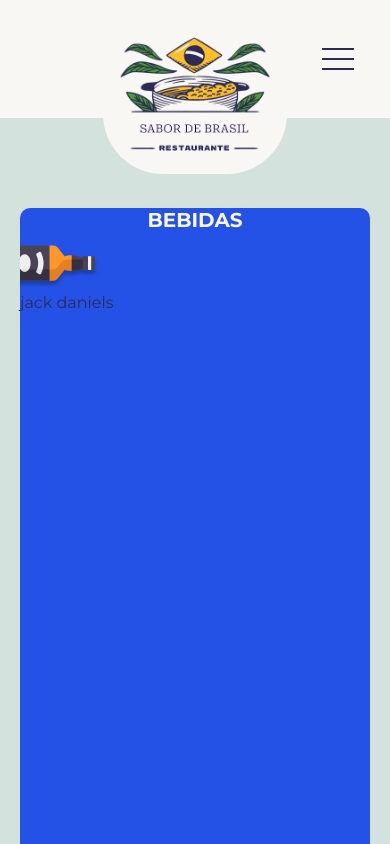
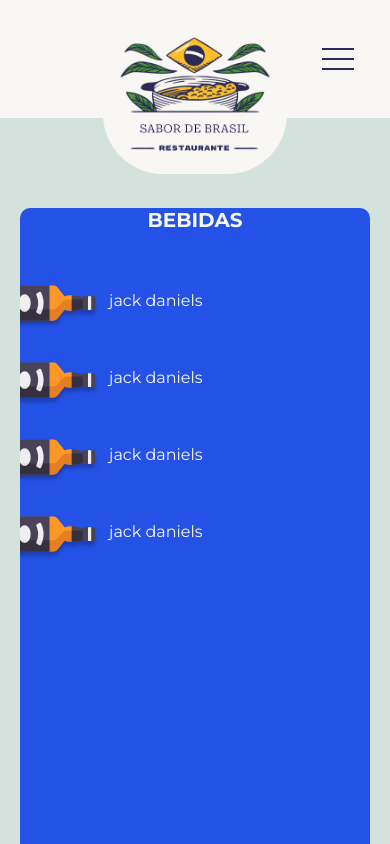
Before and after one commit to uGustavoB/Mkl-Project01, a plain HTML site: page bebidas.html in a window 390 px wide. Shown: the top 844 px of the page. Drawn offline with nearby package versions, Linux system fonts and the light colour scheme; a web font is replaced by a local one.

Commit message:
felipeifpb bebidas

```diff
--- a/beb.css
+++ b/beb.css
@@ -491,6 +491,7 @@ footer .footer-ct{
         justify-content: center;
         align-items: center;
         flex-direction: column;
+        margin-bottom: 40px;
     }
     .titulo h1{
         text-align: center;
@@ -501,11 +502,15 @@ footer .footer-ct{
         display: flex;
         flex-direction: column;
     }
-    section.bebidas > div.tipo-bebidas {
+
+    .tipos-bebidas {
         display: flex;
-        flex-direction: column;
-        justify-content: start;
         align-items: center;
+        margin-top: 20px;
+    }
+    .tipos-bebidas p{
+        margin-left: 10px;
+        color: #F8F7F3;
     }
 }
 @media screen and (max-width: 700px){
--- a/bebidas.html
+++ b/bebidas.html
@@ -35,6 +35,18 @@
                             <img src="img/whiskey.png" alt="whiskey">
                             <p>jack daniels</p>
                         </div>
+                        <div class="tipos-bebidas">
+                            <img src="img/whiskey.png" alt="whiskey">
+                            <p>jack daniels</p>
+                        </div>
+                        <div class="tipos-bebidas">
+                            <img src="img/whiskey.png" alt="whiskey">
+                            <p>jack daniels</p>
+                        </div>
+                        <div class="tipos-bebidas">
+                            <img src="img/whiskey.png" alt="whiskey">
+                            <p>jack daniels</p>
+                        </div>
                     </section>
                 </main>
 
```
